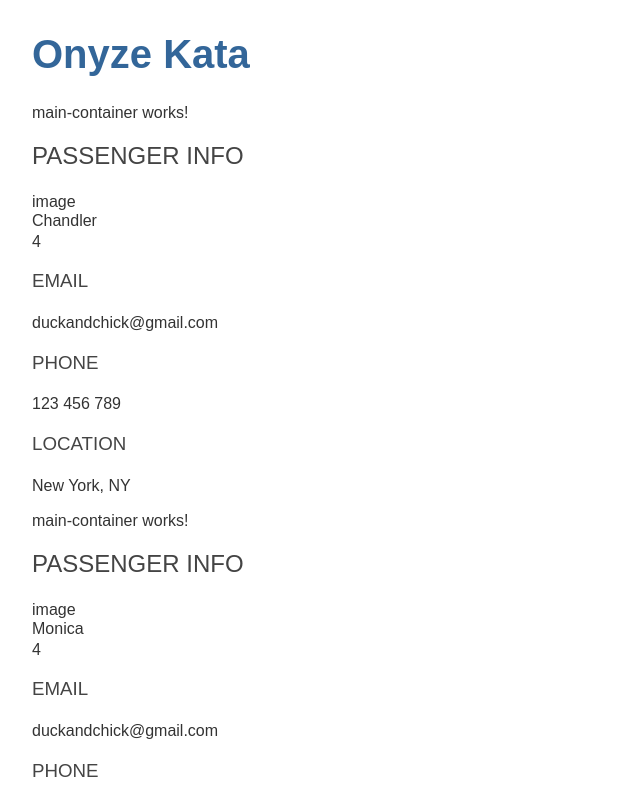
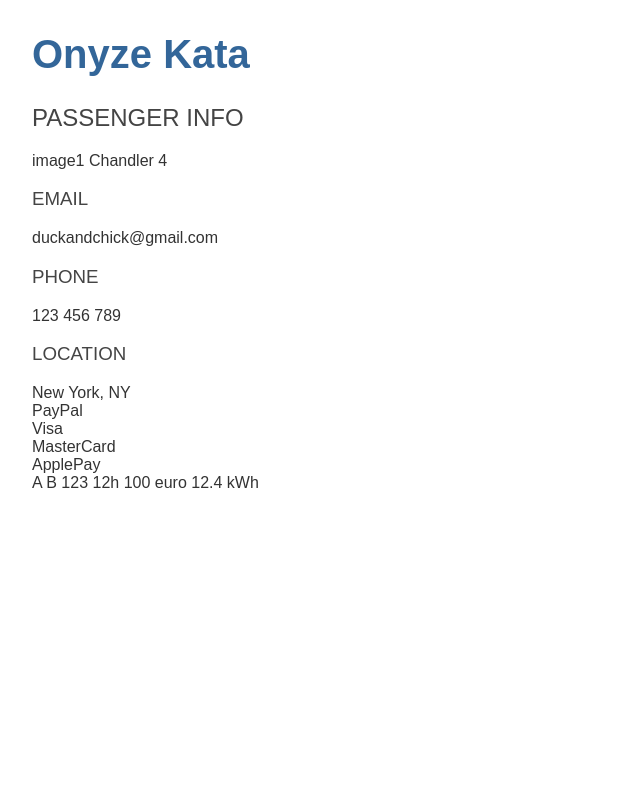
Before and after one commit to zendranm/Onyze-Kata, an Angular app: page / in a window 1280 px wide. Shown: the top 800 px of the page, without its empty margins (0-640 px from the left). Built offline with nearby package versions, Linux system fonts and the light colour scheme.

Commit message:
All subcomponents set up

```diff
--- a/src/app/Passengers.ts
+++ b/src/app/Passengers.ts
@@ -1,9 +1,37 @@
+export interface Route {
+  start: string;
+  end: string;
+  distance: number;
+  time: string;
+  price: string;
+  energy: string;
+}
+
 export interface Passenger {
   name: string;
+  photo: string;
+  interactions: number;
+  email: string;
+  phone: string;
+  location: string;
+  route: Route;
 }
 
 export const Passengers: Array<Passenger> = [
-  { name: 'Chandler' },
-  { name: 'Monica' },
-  { name: 'Joey' },
+  {
+    name: 'Chandler',
+    photo: 'image1',
+    interactions: 4,
+    email: 'duckandchick@gmail.com',
+    phone: '123 456 789',
+    location: 'New York, NY',
+    route: {
+      start: 'A',
+      end: 'B',
+      distance: 123,
+      time: '12h',
+      price: '100 euro',
+      energy: '12.4 kWh',
+    },
+  },
 ];
--- a/src/app/app.module.ts
+++ b/src/app/app.module.ts
@@ -5,6 +5,7 @@ import { AppComponent } from './app.component';
 import { MainContainerComponent } from './main-container/main-container.component';
 import { PaymentComponent } from './payment/payment.component';
 import { PassengerInfoComponent } from './passenger-info/passenger-info.component';
+import { JourneyComponent } from './journey/journey.component';
 
 @NgModule({
   declarations: [
@@ -12,6 +13,7 @@ import { PassengerInfoComponent } from './passenger-info/passenger-info.componen
     MainContainerComponent,
     PaymentComponent,
     PassengerInfoComponent,
+    JourneyComponent,
   ],
   imports: [BrowserModule],
   providers: [],
--- /dev/null
+++ b/src/app/journey/journey.component.html
@@ -0,0 +1,7 @@
+<div *ngIf='route'>{{route.start}}
+    {{route.end}}
+    {{route.distance}}
+    {{route.time}}
+    {{route.price}}
+    {{route.energy}}
+</div>
--- /dev/null
+++ b/src/app/journey/journey.component.ts
@@ -0,0 +1,13 @@
+import { Component, OnInit, Input } from '@angular/core';
+
+@Component({
+  selector: 'app-journey',
+  templateUrl: './journey.component.html',
+  styleUrls: ['./journey.component.scss'],
+})
+export class JourneyComponent implements OnInit {
+  constructor() {}
+
+  ngOnInit(): void {}
+  @Input() route: any;
+}
--- a/src/app/main-container/main-container.component.html
+++ b/src/app/main-container/main-container.component.html
@@ -1,3 +1,6 @@
-<p>main-container works!</p>
-<app-passenger-info [passenger]="passenger">
-</app-passenger-info>
+<div *ngIf='passenger'>
+    <app-passenger-info [passenger]="passenger">
+    </app-passenger-info>
+    <app-payment></app-payment>
+    <app-journey [route]="passenger.route"></app-journey>
+</div>
--- a/src/app/passenger-info/passenger-info.component.html
+++ b/src/app/passenger-info/passenger-info.component.html
@@ -1,14 +1,15 @@
 <h2>PASSENGER INFO</h2>
+<div *ngIf='passenger'>
+    {{passenger.photo}}
+    {{passenger.name}}
+    {{passenger.interactions}}
 
-{{photo}}
-<div *ngIf='passenger'>{{passenger.name}}</div>
-{{interactions}}
+    <h3>EMAIL</h3>
+    {{passenger.email}}
 
-<h3>EMAIL</h3>
-{{email}}
+    <h3>PHONE</h3>
+    {{passenger.phone}}
 
-<h3>PHONE</h3>
-{{phone}}
-
-<h3>LOCATION</h3>
-{{location}}
+    <h3>LOCATION</h3>
+    {{passenger.location}}
+</div>
--- a/src/app/passenger-info/passenger-info.component.ts
+++ b/src/app/passenger-info/passenger-info.component.ts
@@ -12,10 +12,4 @@ export class PassengerInfoComponent implements OnInit {
   ngOnInit(): void {}
 
   @Input() passenger: Passenger;
-
-  photo = 'image';
-  interactions = 4;
-  email = 'duckandchick@gmail.com';
-  phone = '123 456 789';
-  location = 'New York, NY';
 }
--- a/src/app/payment/payment.component.html
+++ b/src/app/payment/payment.component.html
@@ -1 +1,4 @@
-<p>payment works!</p>
+<div>PayPal</div>
+<div>Visa</div>
+<div>MasterCard</div>
+<div>ApplePay</div>
```
Also changed, not shown: src/app/journey/journey.component.scss (added), 1 other file (tests, documents, lock files or other folders).
